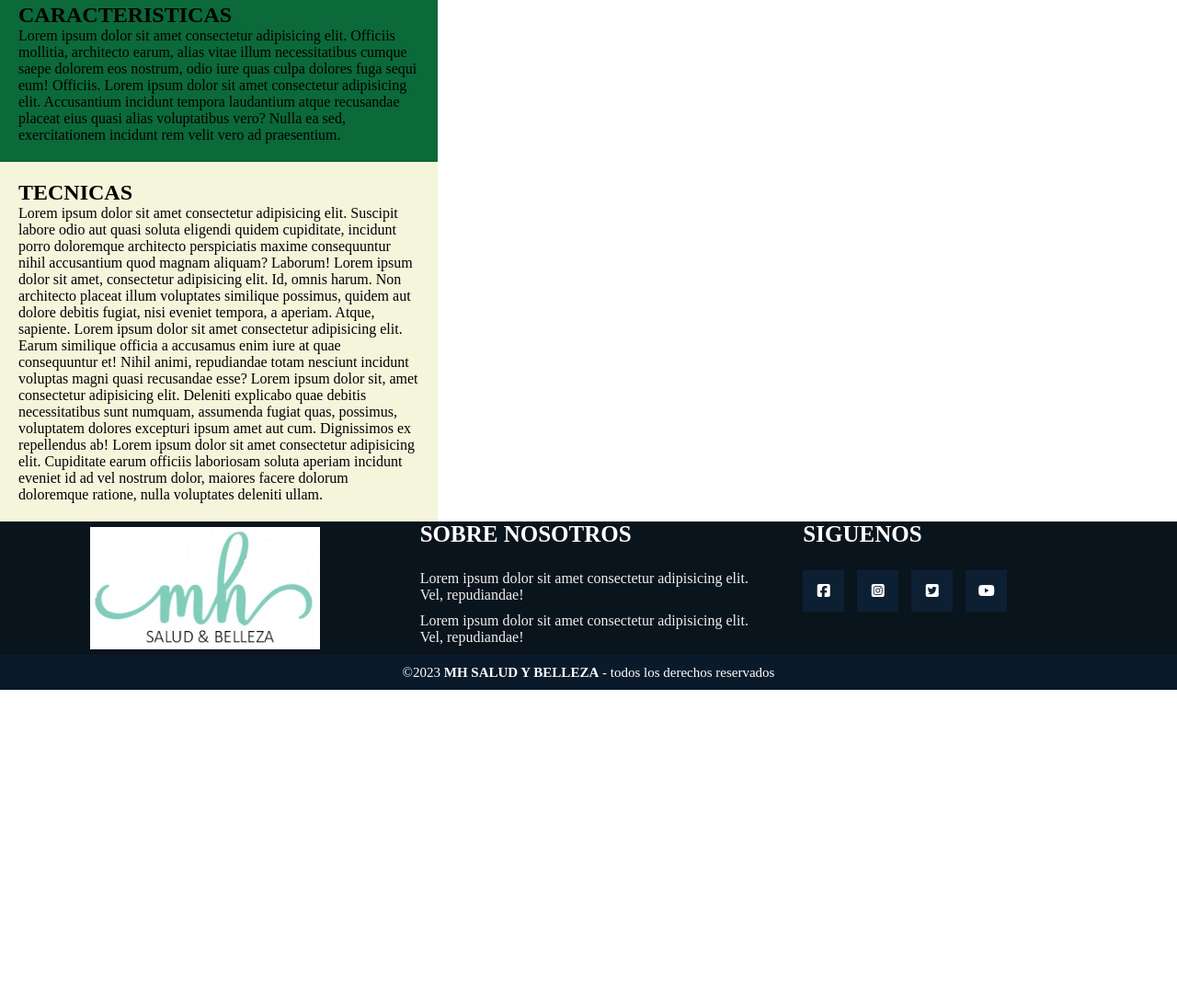
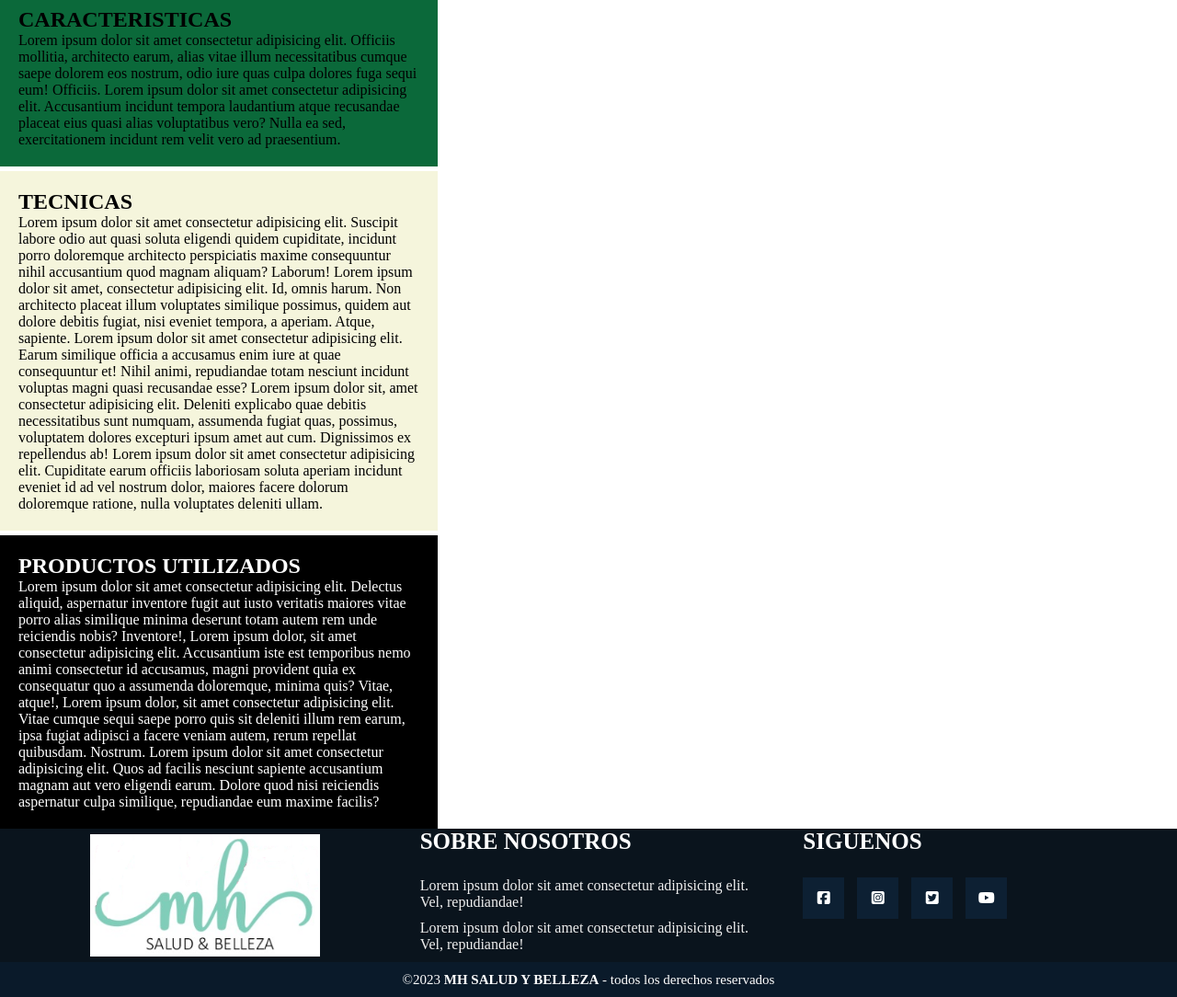
Before and after one commit to lehderj/jonathanlehdermh2023, a website: page jonathanlehder/root/pages/esteticafacial.html in a window 1280 px wide. Shown: the part 97-1181 px from the top of the page at 92% size. Before the commit the page ends 847 px from the top, so only its background shows below. Drawn offline with Linux system fonts and the light colour scheme.

Commit message:
estructura2

```diff
--- a/jonathanlehder/root/pages/esteticafacial.html
+++ b/jonathanlehder/root/pages/esteticafacial.html
@@ -52,6 +52,11 @@
 
                 </p>
             </span>
+            <div class="productos">
+                <H2 class="tb">PRODUCTOS UTILIZADOS</H2>
+                <P class="textocolor">Lorem ipsum dolor sit amet consectetur adipisicing elit. Delectus aliquid, aspernatur inventore fugit aut iusto veritatis maiores vitae porro alias similique minima deserunt totam autem rem unde reiciendis nobis? Inventore!, Lorem ipsum dolor, sit amet consectetur adipisicing elit. Accusantium iste est temporibus nemo animi consectetur id accusamus, magni provident quia ex consequatur quo a assumenda doloremque, minima quis? Vitae, atque!, Lorem ipsum dolor, sit amet consectetur adipisicing elit. Vitae cumque sequi saepe porro quis sit deleniti illum rem earum, ipsa fugiat adipisci a facere veniam autem, rerum repellat quibusdam. Nostrum. Lorem ipsum dolor sit amet consectetur adipisicing elit. Quos ad facilis nesciunt sapiente accusantium magnam aut vero eligendi earum. Dolore quod nisi reiciendis aspernatur culpa similique, repudiandae eum maxime facilis?</P>
+
+            </div>
         </div>
 
     </main>
--- a/jonathanlehder/root/scss/_estructura1.scss
+++ b/jonathanlehder/root/scss/_estructura1.scss
@@ -4,16 +4,26 @@
     }
 
     .aside{
-    flex:30px;
-    background-color:rgb(11, 105, 58);
-    padding: 20px;
+    @include cuadro ($colordeincidencia)
     }
 
     span{
-    flex:70%;
-    background-color: beige;
-    padding: 20px;
+    @include cuadro (beige)
     }
+
+    .productos {
+    @include cuadro (black)
+
+    }
+
+    .textocolor {
+        color: white;
+    }
+
+    .tb {
+        color: white;
+    }
+
 
     @media screen and (max-width:850px){
         .esteticafacialcaracteristicas {
--- /dev/null
+++ b/jonathanlehder/root/scss/_mixin.scss
@@ -0,0 +1,6 @@
+@mixin cuadro ($fondo){
+    background-color: $fondo;
+    padding: 20px;
+    margin-top: 5px;
+    flex: auto;
+}
--- a/jonathanlehder/root/scss/main.scss
+++ b/jonathanlehder/root/scss/main.scss
@@ -1,5 +1,6 @@
 @import "variables";
+@import "mixin";
 @import "footer";
 @import "estructura1";
 @import "nav";
-@import "portada"
+@import "portada";
```
Also changed, not shown: jonathanlehder/root/css/main.css.
